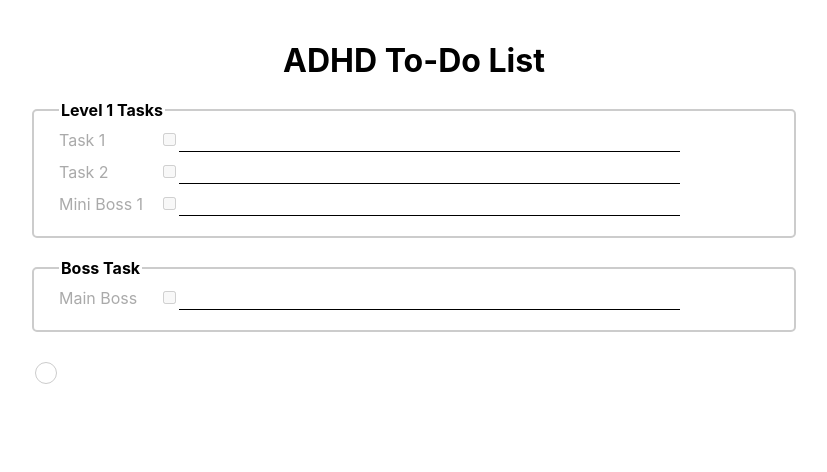
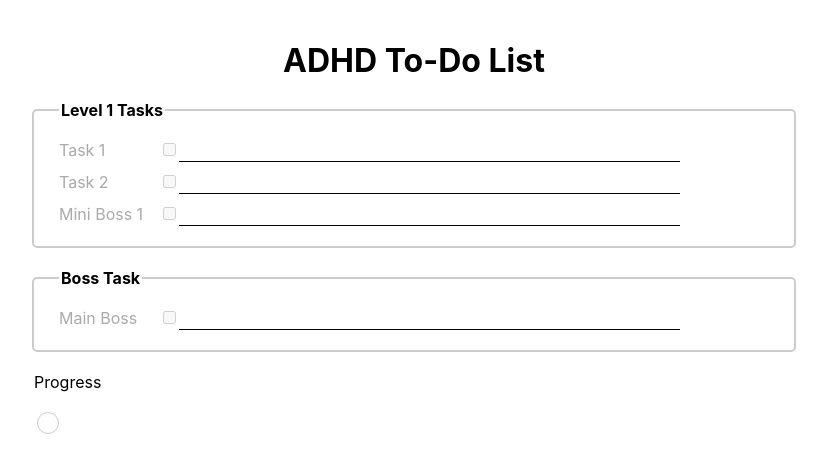
Before and after one commit to christhecodingguy/adhd-todo, a React (Create React App) app: page / in a window 1280 px wide. Shown: the top 472 px of the page, without its empty margins (226-1053 px from the left). Built offline with nearby package versions, Linux system fonts and the light colour scheme.

Commit message:
Display changes

```diff
--- a/src/App.css
+++ b/src/App.css
@@ -9,7 +9,7 @@
   text-align: left;
 }
 
-@media (max-width: 320px) {
+@media (max-width: 800px) {
     .container {
         width: 90%;
     }
--- a/src/components/ProgressBar/ProgressBar.css
+++ b/src/components/ProgressBar/ProgressBar.css
@@ -16,3 +16,15 @@
 .progress-point.completed {
     background-color: #ccc;
 }
+
+
+fieldset {
+    margin-bottom: 20px;
+    padding: 0;
+    border: none;
+    border-radius: 5px;
+}
+
+legend {
+    margin-bottom: 10px;
+}
--- a/src/components/ProgressBar/index.js
+++ b/src/components/ProgressBar/index.js
@@ -36,8 +36,9 @@ export default function ProgressBar({ toDoItems }) {
     };
 
     return (
-        <div id="progress-bar" data-testid="progress-bar">
+        <fieldset id="progress-bar" data-testid="progress-bar">
+            <legend>Progress</legend>
             {[toDoListStarterPoint, ...progressItems].map(item => progressPoints(item)).flat()}
-        </div>
+        </fieldset>
     );
 }
--- a/src/components/ToDoItem/ToDoItem.css
+++ b/src/components/ToDoItem/ToDoItem.css
@@ -17,7 +17,7 @@ label {
     margin-bottom: 10px;
 }
 
-@media (max-width: 320px) {
+@media (max-width: 800px) {
     label {
         display: none;
     }
```
